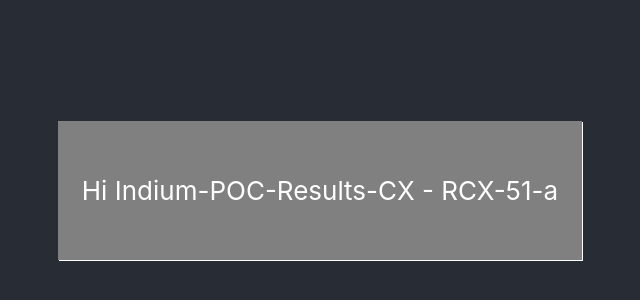
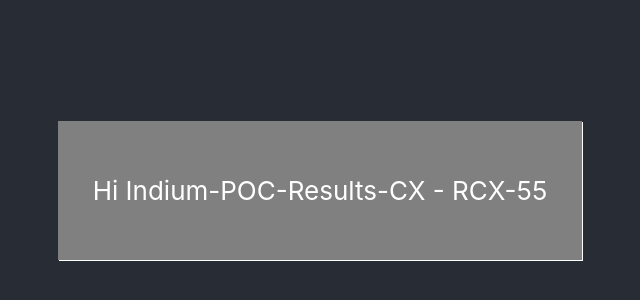
Before and after one commit to Avinaash08/react-app-s3, a React (Create React App) app: page / in a window 1280 px wide. Shown: the part 210-510 px from the top of the page, without its empty margins (320-960 px from the left). Built offline with nearby package versions, Linux system fonts and the light colour scheme.

Commit message:
Update App.js

```diff
--- a/src/App.js
+++ b/src/App.js
@@ -6,7 +6,7 @@ function App() {
     <div className="App">
       <header className="App-header">
 
-       <Widget name="Hi Indium-POC-Results-CX - RCX-51-a"/>
+       <Widget name="Hi Indium-POC-Results-CX - RCX-55"/>
       </header>
     </div>
   );
```
